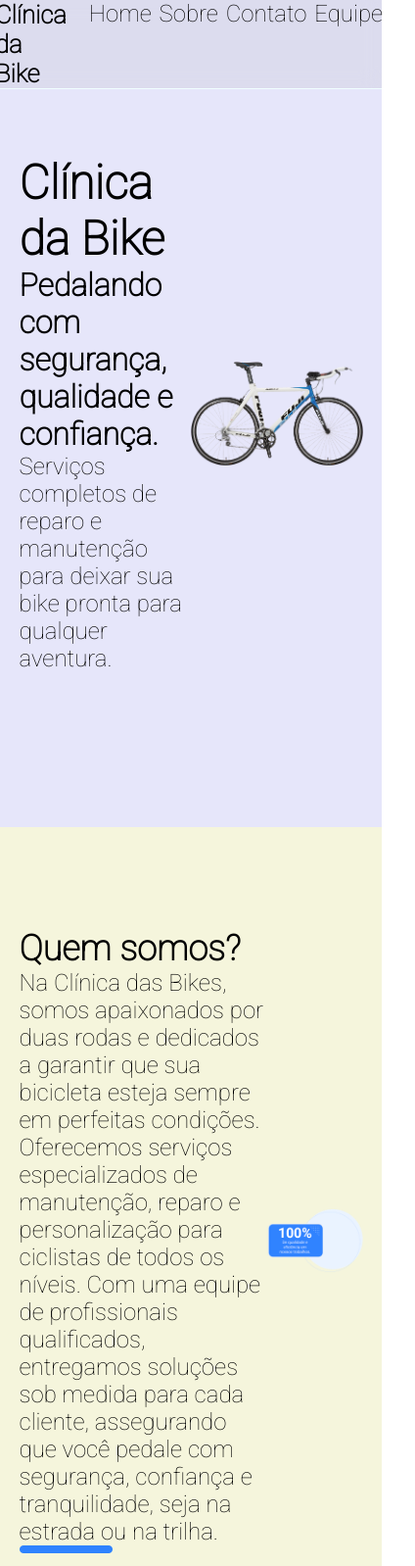
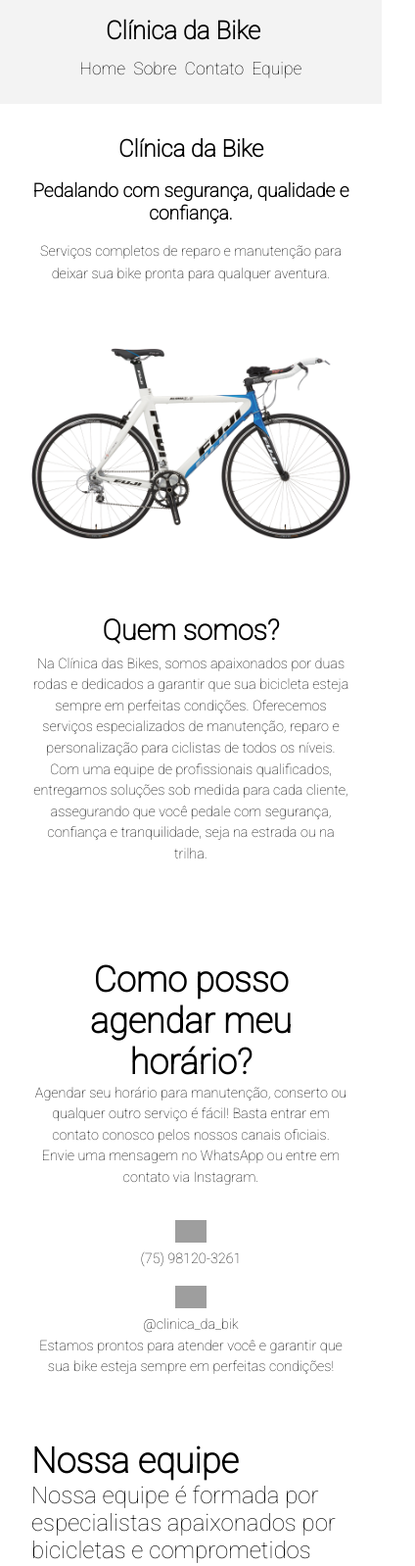
Before and after one commit to oeduardomelo/melonaldo.github.io, a plain HTML site: page index.html in a window 390 px wide. Shown: the top 1598 px of the page at 98% size, 424 px wide, since content can reach past the window. Drawn offline with nearby package versions, Linux system fonts and the light colour scheme; grey boxes are pictures that could not be loaded.

Commit message:
Add files via upload

```diff
--- a/index.html
+++ b/index.html
@@ -1,15 +1,18 @@
-<html lang="en">
+<!DOCTYPE html>
+<html lang="pt-br">
+
 <head>
     <meta charset="UTF-8">
     <meta name="viewport" content="width=device-width, initial-scale=1.0">
+    <title>Clínica da Bike</title>
     <link rel="stylesheet" href="style.css">
     <script src="https://unpkg.com/scrollreveal"></script>
-    <title>Document</title>
 </head>
+
 <body>
     <div class="container">
         <!--BARRA DE NAVEGAÇÃO-->
-        <div id="barra-de-navegacao">
+        <header id="barra-de-navegacao">
             <nav class="barra-de-navegacao">
                 <div class="logo">
                     <h4>Clínica da Bike</h4>
@@ -21,7 +24,7 @@
                     <li><a href="#equipe">Equipe</a></li>
                 </ul>
             </nav>
-        </div>
+        </header>
 
         <!--HOME-->
         <section class="home" id="home">
@@ -31,7 +34,7 @@
                 <p>Serviços completos de reparo e manutenção para deixar sua bike pronta para qualquer aventura.</p>
             </div>
             <div class="home-imagem">
-                <img src="imagens/bike.png" alt="Bicicleta">
+                <img src="imagens/bike.png" alt="Bicicleta em um fundo azul claro">
             </div>
         </section>
 
@@ -40,10 +43,6 @@
             <div class="sobre-texto">
                 <h1>Quem somos?</h1>
                 <p>Na Clínica das Bikes, somos apaixonados por duas rodas e dedicados a garantir que sua bicicleta esteja sempre em perfeitas condições. Oferecemos serviços especializados de manutenção, reparo e personalização para ciclistas de todos os níveis. Com uma equipe de profissionais qualificados, entregamos soluções sob medida para cada cliente, assegurando que você pedale com segurança, confiança e tranquilidade, seja na estrada ou na trilha.</p>
-                <img src="imagens/bordinha.png" alt="Borda">
-            </div>
-            <div class="sobre-imagem">
-                <img src="imagens/100-porcento.png" alt="Bicicleta">
             </div>
         </section>
 
@@ -52,8 +51,7 @@
             <div class="contato-conteudo">
                 <h1>Como posso <span>agendar</span> meu horário?</h1>
                 <p>Agendar seu horário para manutenção, conserto ou qualquer outro serviço é fácil! Basta entrar em contato conosco pelos nossos canais oficiais.</p>
-
-                <p>Envie uma mensagem no WhatsApp pelo número abaixo, ou entre em contato conosco via Instagram.</p>
+                <p>Envie uma mensagem no WhatsApp ou entre em contato via Instagram.</p>
 
                 <div class="contato-imagem">
                     <div class="whatsapp">
@@ -61,7 +59,6 @@
                             <img src="https://upload.wikimedia.org/wikipedia/commons/thumb/6/6b/WhatsApp.svg/1200px-WhatsApp.svg.png" alt="WhatsApp">
                         </a>
                         <p>(75) 98120-3261</p>
-
                     </div>
                     <div class="instagram">
                         <a target="_blank" href="https://www.instagram.com/clinica_da_bik/">
@@ -73,13 +70,12 @@
 
                 <p>Estamos prontos para atender você e garantir que sua bike esteja sempre em perfeitas condições!</p>
             </div>
-
         </section>
 
         <!--EQUIPE-->
         <section class="equipe" id="equipe">
-                <div class="conteudo-equipe">
-                    <h1>Nossa <span>equipe</span></h1>
+            <div class="conteudo-equipe">
+                <h1>Nossa <span>equipe</span></h1>
                 <p>Nossa equipe é formada por especialistas apaixonados por bicicletas e comprometidos com a excelência.
                     Com uma vasta experiência em manutenção, conserto e personalização, cada membro traz habilidades únicas
                     para garantir que sua bike receba o melhor cuidado possível.
@@ -87,22 +83,22 @@
 
                 <div class="equipe-membro">
                     <div class="membro">
-                        <img src="imagens/otto.png" alt="Fundador">
+                        <img src="imagens/otto.png" alt="Otto, Fundador">
                         <h3>Otto</h3>
                         <p>Fundador</p>
                     </div>
                     <div class="membro">
-                        <img src="imagens/lucas.png" alt="Lucas">
+                        <img src="imagens/lucas.png" alt="Lucas, Funcionário">
                         <h3>Lucas</h3>
                         <p>Funcionário</p>
                     </div>
                     <div class="membro">
-                        <img src="imagens/maria.png" alt="Maria">
+                        <img src="imagens/maria.png" alt="Maria, Funcionária">
                         <h3>Maria</h3>
                         <p>Funcionária</p>
                     </div>
                     <div class="membro">
-                        <img src="imagens/joao.png" alt="João">
+                        <img src="imagens/joao.png" alt="João, Funcionário">
                         <h3>João</h3>
                         <p>Funcionário</p>
                     </div>
@@ -113,4 +109,5 @@
 
     <script src="script.js"></script>
 </body>
+
 </html>
--- a/script.js
+++ b/script.js
@@ -1,28 +1,10 @@
-window.sr = ScrollReveal({reset: true})
+// Suavizar rolagem quando clicar em links do menu
+document.querySelectorAll('a[href^="#"]').forEach(anchor => {
+    anchor.addEventListener("click", function (e) {
+        e.preventDefault();
 
-ScrollReveal().reveal('.home', {
-    delay: 250,
-    rotate: {
-        x:100,
-        y: 0,
-        z: 0
-    }
+        document.querySelector(this.getAttribute("href")).scrollIntoView({
+            behavior: "smooth"
+        });
+    });
 });
-
-ScrollReveal().reveal('.sobre', {
-    delay: 250,
-    rotate: {
-        x:100,
-        y: 0,
-        z: 0
-    }
-});
-
-ScrollReveal().reveal('.contato', {
-    delay: 250,
-    rotate: {
-        x:100,
-        y: 0,
-        z: 0
-    }
-});
--- a/style.css
+++ b/style.css
@@ -1,175 +1,158 @@
 @import url('https://fonts.googleapis.com/css2?family=Roboto:wght@100&display=swap');
-
-.home, .sobre, .contato {
-    visibility: hidden;
-}
 
 * {
     scroll-behavior: smooth;
     font-family: 'Roboto', sans-serif;
     box-sizing: border-box;
+    margin: 0;
     padding: 0;
-    margin: 0;
 }
 
 .container {
-    font-size: 1.5rem;
+    font-size: 1.5rem; /* Tamanho base para o texto */
 }
 
-/* BARRA DE NAVEGAÇÃO */
-#barra-de-navegacao {
-    background: rgba(150, 150, 150, 0.11);
-    border-bottom: solid 1px azure;
+header {
+    top: 0;
+    width: 100%;
+    z-index: 10;
+    background-color: rgba(150, 150, 150, 0.11);
     backdrop-filter: blur(10px);
-    justify-content: center;
-    position: fixed;
-    width: 100vw;
-    z-index: 10;
+    padding: 0.5rem 2rem; /* Ajuste para reduzir o tamanho */
 }
+
 .barra-de-navegacao {
-    justify-content: center;
+    display: flex;
+    flex-direction: column;
+    justify-content: space-between;
+    align-items: center;
+    max-width: 1200px;
+    margin: 0 auto;
+    padding: 0.5rem 2rem; /* Padding mais compacto */
+}
+
+.barra-de-navegacao .logo h4 {
+    font-size: 1.6rem; /* Reduzir o tamanho da fonte do logo */
+    color: #000;
+    margin-right: 1rem; /* Adiciona um pouco de espaço à direita */
+}
+
+.barra-de-navegacao ul {
+    display: flex;
+    flex-direction: row;
+    gap: 1.5rem; /* Menor espaçamento entre os itens */
     list-style: none;
-    display: flex;
+}
 
-    &>.logo {
-        &>h4 {
-            padding-right: 5vw;
-            font-size: 1.6rem;
+.barra-de-navegacao ul li {
+    padding: 0.5rem 0; /* Reduz o padding nos itens */
 }
+
+.barra-de-navegacao ul li a {
+    text-decoration: none;
+    color: #000;
+    font-size: 1.1rem; /* Tamanho menor para os links */
+    padding: 0.5rem 0;
 }
-    &>ul {
-        display: flex;
-        list-style: none;
-        &>li {
-            padding: 0 1vw;
-            &>a {
-                text-decoration: none;
-                color: #000000;
-            }
-        }
-    }
+
+.barra-de-navegacao ul li a:hover {
+    color: #007bff; /* Cor do hover ajustada */
 }
 
 /* HOME */
 .home {
     display: flex;
-    justify-content: center;
     align-items: center;
-    height: 100vh;
-    background: #E6E6FA;
-
-    scroll-margin-top: 50vh;
-
-    &>h1 {
-        font-size: 3rem;
+    padding: 5vw;
+    background: #ffffff;
 }
 
-    &>.home-texto {
-        &>h1 {
+.home-texto h1 {
     font-size: 3rem;
-        }
+    margin-bottom: 1rem;
+    line-height: 1.2;
 }
 
-    &>.home-texto {
-        padding-left: 5vw;
-        &>h2 {
+.home-texto h2 {
     font-size: 2rem;
-        }
+    margin-bottom: 1rem;
 }
 
-    &>.home-imagem {
-        &>img {
+.home-texto p {
+    font-size: 1.2rem;
+    max-width: 60%;
+    line-height: 1.6;
+}
+
+.home-imagem img {
     width: 50vw;
-            padding-right: 5vw;
-        }
-    }
+    object-fit: cover;
+    border-radius: 10px;
 }
 
 /* SOBRE */
 .sobre {
-    scroll-margin-top: 40vh;
+    display: flex;
+    justify-content: space-between;
+    padding: 5vw;
+    background: #ffffff;
 
-    display: flex;
-    justify-content: center;
-    align-items: center;
-    height: 100vh;
-    background: #F5F5DC;
-    &>h1 {
-        font-size: 3rem;
 }
 
-    &>.sobre-texto {
-        padding-left: 5vw;
-        &>h2 {
-            font-size: 2rem;
-        }
+.sobre-texto {
+    font-size: 1.2rem;
+    line-height: 1.6;
+    max-width: 800px; /* Limita a largura para que o texto não se espalhe demais */
+    text-align: center; /* Para centralizar o texto em telas pequenas */
+    margin: 0 auto; /* Centraliza o bloco de texto */
 }
 
-    &>.sobre-imagem {
-        &>img {
-            width: 30vw;
-            padding-right: 5vw;
+
+.sobre-texto p {
+    font-size: 1.4rem;
+    line-height: 1.6;
 }
-    }
+
+.sobre-imagem img {
+    width: 35vw;
+    object-fit: cover;
+    border-radius: 10px;
 }
 
 /* CONTATO */
 .contato {
-    height: 100vh;
-    background: #FFDAB9;
     display: flex;
+    justify-content: center;
     align-items: center;
-    justify-content: center;
-    padding: 2rem;
-
-    &>.contato-conteudo {
-        display: flex;
-        flex-direction: column;
-        align-items: center;
-        justify-content: center;
-        max-width: 80%;
-        &>h1 {
-            text-align: center;
-            margin-bottom: 1rem;
+    padding: 4rem 2rem;
+    background: #ffffff;
 }
 
-        &>p {
+.contato-conteudo {
     text-align: center;
-            margin: 0.5rem 0;
+    max-width: 800px;
 }
 
-        &>.contato-imagem {
-            display: flex;
-
-            &>div {
-                display: flex;
-                align-items: center;
-                justify-content: center;
-                margin: 1.5rem 2rem;
-
-                &>a {
-                    display: block;
-                    margin-right: 1rem;
-
-                    &>img {
-                        width: 8vw;
-                        max-width: 15vw;
-                        height: auto;
-                    }
+.contato-conteudo p {
+    font-size: 1.2rem;
+    line-height: 1.6;
 }
 
-                &>p {
+.contato-imagem {
     display: flex;
-                    text-align: center;
-                    margin: 0;
+    justify-content: center;
+    gap: 2rem;
+    margin-top: 2rem;
 }
 
-                a:last-child {
-                    margin-right: 0;
+.contato-imagem a {
+    display: inline-block;
 }
-            }
-        }
-    }
+
+.contato-imagem img {
+    width: 8vw;
+    max-width: 60px;
+    height: auto;
 }
 
 /* EQUIPE */
@@ -177,49 +160,157 @@
     display: flex;
     flex-direction: column;
     align-items: center;
-    justify-content: center;
-    height: 100vh;
-    background: #E6E6FA;
-
-    &>div {
-        max-width: 80%;
-        &>h1 {
-            font-size: 3rem;
-            margin-bottom: 2rem;
+    padding: 4rem 2rem;
+    background: #ffffff;
 }
 
-        &>.equipe-texto {
+.equipe-membro {
+    display: flex;
+    justify-content: center;
+    gap: 2rem;
+    flex-wrap: wrap;
+    margin-top: 2rem;
+}
+
+.equipe-membro .membro {
     text-align: center;
-            &>h2 {
-                font-size: 2rem;
-                margin-bottom: 2rem;
+    max-width: 200px;
+    margin: 1rem;
+}
+
+.equipe-membro .membro img {
+    width: 100%;
+    height: auto;
+    border-radius: 50%;
+    object-fit: cover;
+}
+
+/* Responsividade */
+@media (max-width: 1200px) {
+    .home-texto h1 {
+        font-size: 2.8rem;
+    }
+
+    .home-texto h2 {
+        font-size: 1.8rem;
+    }
+
+    .home-texto p {
+        font-size: 1.1rem;
+        max-width: 70%;
     }
 }
 
-        &>.equipe-membro {
-            display: flex;
-            flex-wrap: wrap;
-            justify-content: center;
-            &>div {
-                display: flex;
+@media (max-width: 1024px) {
+    .home, .sobre, .contato, .equipe {
         flex-direction: column;
-                align-items: center;
-                margin: 1rem;
-                &>img {
-                    width: 15vw;
-                    height: 15vw;
-                    object-fit: cover;
-                    padding: 0 2vw;
+        padding: 2rem;
     }
-                &>h3 {
-                    margin-top: 1rem;
+
+    .home-texto, .sobre-texto {
+        text-align: center;
+        padding-bottom: 2rem;
+    }
+
+    .home-imagem img, .sobre-imagem img {
+        width: 100%;
+        margin-top: 2rem;
+    }
+
+    .barra-de-navegacao ul {
+        flex-direction: row;
+        gap: 1rem;
+        text-align: center;
+    }
+
+    .contato-imagem {
+        flex-direction: column;
+        gap: 1rem;
+    }
+
+    .home-texto h1 {
+        font-size: 2.5rem;
+    }
+
+    .home-texto h2 {
+        font-size: 1.6rem;
+    }
+
+    .home-texto p {
+        font-size: 1.2rem;
+        max-width: 90%;
+    }
+}
+
+@media (max-width: 768px) {
+    .home-texto h1 {
+        font-size: 2rem;
+    }
+
+    .home-texto h2 {
+        font-size: 1.4rem;
+    }
+
+    .home-texto p {
+        font-size: 1rem;
+        max-width: 90%;
+    }
+
+    .sobre-texto p {
+        font-size: 1rem;
+        max-width: 100%;
+    }
+
+    .contato-conteudo p {
+        font-size: 1rem;
+        max-width: 100%;
+    }
+
+    .barra-de-navegacao ul {
+        flex-direction: row;
+        gap: 1rem;
+    }
+
+    .equipe-membro .membro {
+        max-width: 150px;
+    }
+
+    .contato-imagem {
+        flex-direction: column;
+        gap: 1rem;
+    }
+}
+
+@media (max-width: 480px) {
+    .home-texto h1 {
         font-size: 1.5rem;
     }
-                &>p {
-                    text-align: center;
-                    margin-top: 0.5rem;
+
+    .home-texto h2 {
+        font-size: 1.2rem;
+    }
+
+    .home-texto p {
+        font-size: 0.9rem;
+        max-width: 100%;
+    }
+
+    .sobre-texto p {
+        font-size: 0.9rem;
+        line-height: 1.5;
+    }
+
+    .contato-conteudo p {
+        font-size: 0.9rem;
+        line-height: 1.5;
+    }
+
+    .barra-de-navegacao ul {
+        flex-direction: row;
+        gap: 0.5rem;
+    }
+
+    .equipe-membro .membro {
+        max-width: 120px;
     }
 }
-        }
-    }
-}
```
Lines whose indentation alone changed are shown as unchanged.
